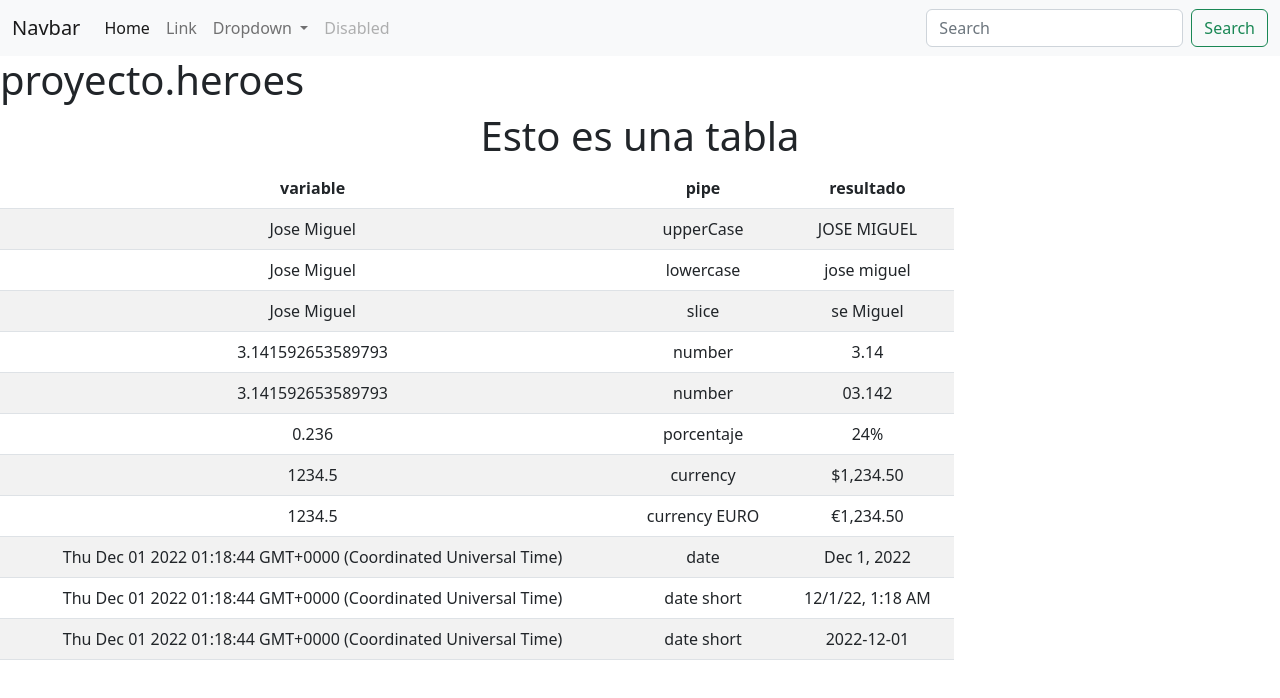
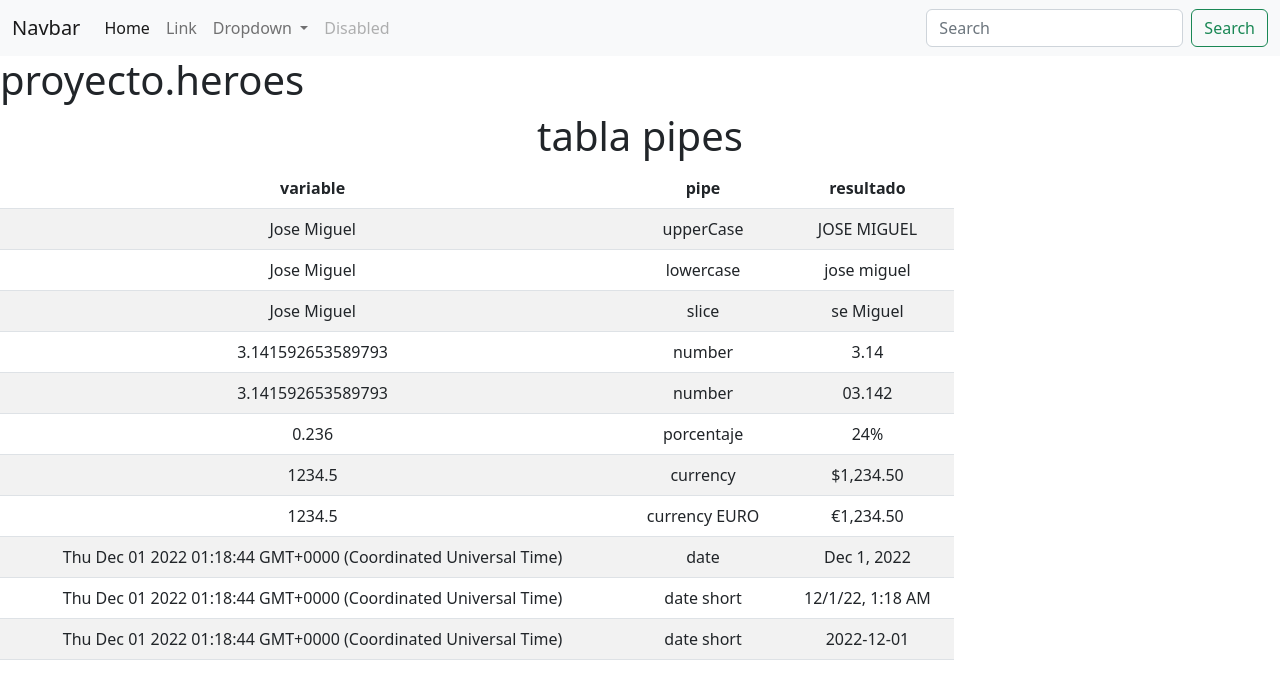
Before and after one commit to jmod155/proyecto-heroes, an Angular app: page / in a window 1280 px wide. Shown: the top 698 px of the page. Built offline with nearby package versions, Linux system fonts and the light colour scheme.

Commit message:
cambio tabla

```diff
--- a/src/app/components/ejemplo-pipes/ejemplo-pipes.component.html
+++ b/src/app/components/ejemplo-pipes/ejemplo-pipes.component.html
@@ -1,6 +1,6 @@
 
  <div class="row centrado justifiy-content-center">
-    <h1 class="titulo">Esto es una tabla</h1>
+    <h1 class="titulo">tabla pipes</h1>
     <div class="col-md-9">
     <table class="table table-striped tablaporcentaje">
         <thead>
```
